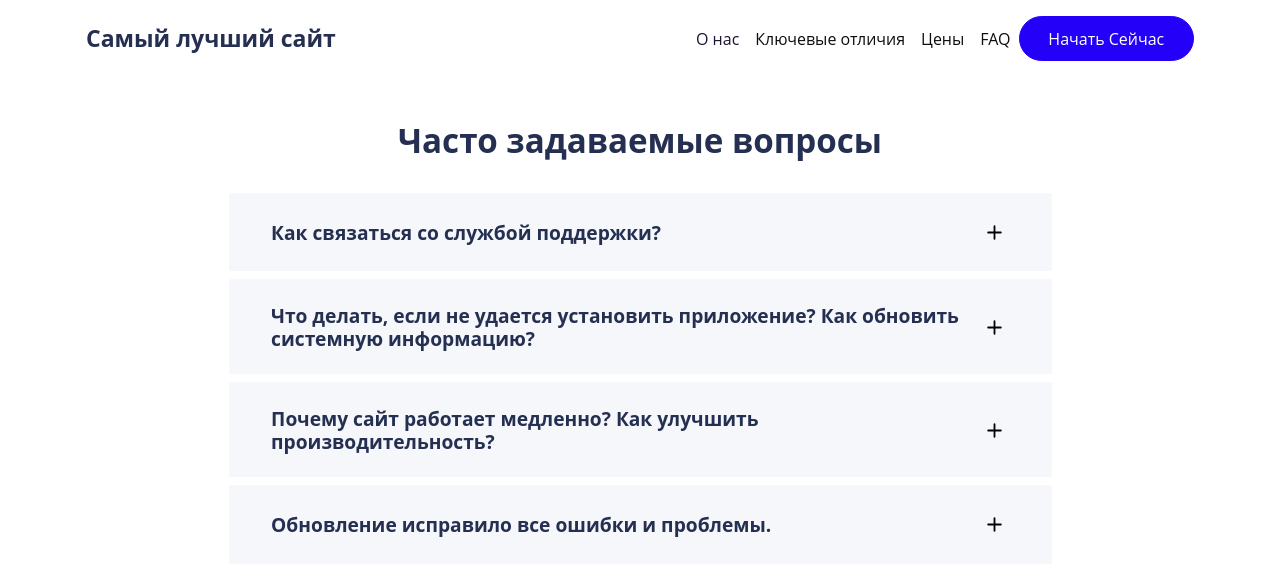
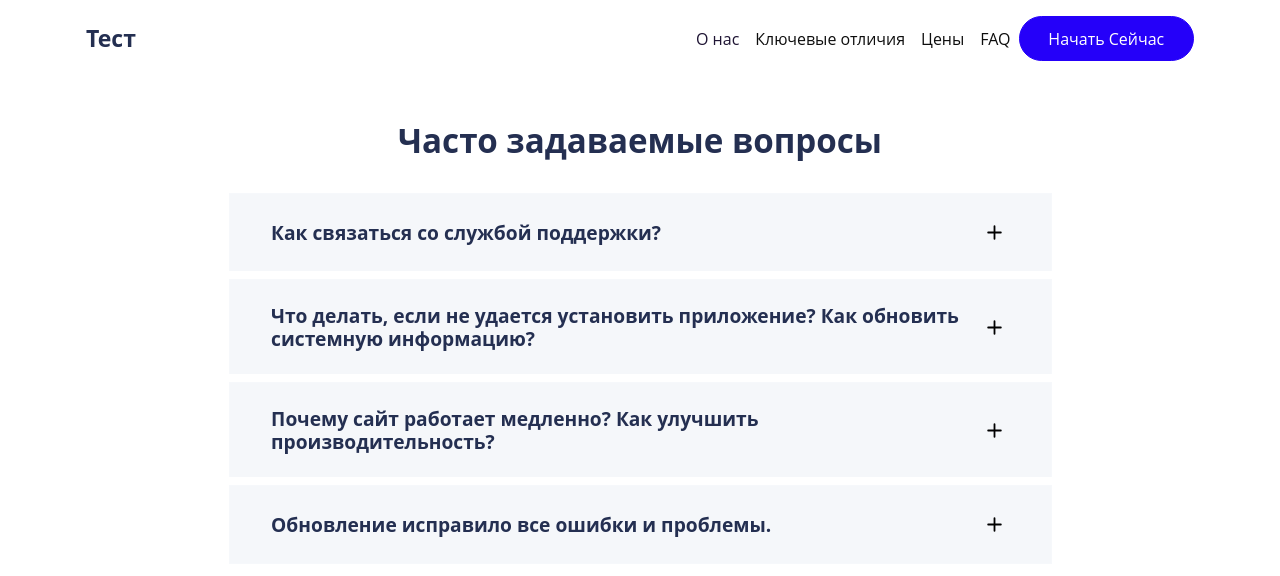
Before and after one commit to Luuuuna/job_vacancy_test, a plain HTML site: page index.html in a window 1280 px wide. Drawn offline with Linux system fonts and the light colour scheme.

Commit message:
Update index.html

```diff
--- a/index.html
+++ b/index.html
@@ -9,7 +9,7 @@
     <!-- ===============================================-->
     <!--    Document Title-->
     <!-- ===============================================-->
-    <title>Самый лучший сайт</title>
+    <title>test</title>
 
     <!-- ===============================================-->
     <!--    Favicons-->
@@ -30,7 +30,7 @@
     <main class="main" id="top">
         <nav class="navbar navbar-expand-lg navbar-light fixed-top py-3" data-navbar-on-scroll="data-navbar-on-scroll">
             <div class="container"><a class="navbar-brand d-flex align-items-center fw-bold fs-2" href="/">
-                    <div class="text-1000">Самый лучший сайт</div>
+                    <div class="text-1000">Тест</div>
                 </a><button class="navbar-toggler collapsed" type="button" data-bs-toggle="collapse"
                     data-bs-target="#navbarSupportedContent" aria-controls="navbarSupportedContent"
                     aria-expanded="false" aria-label="Toggle navigation"><span
```
